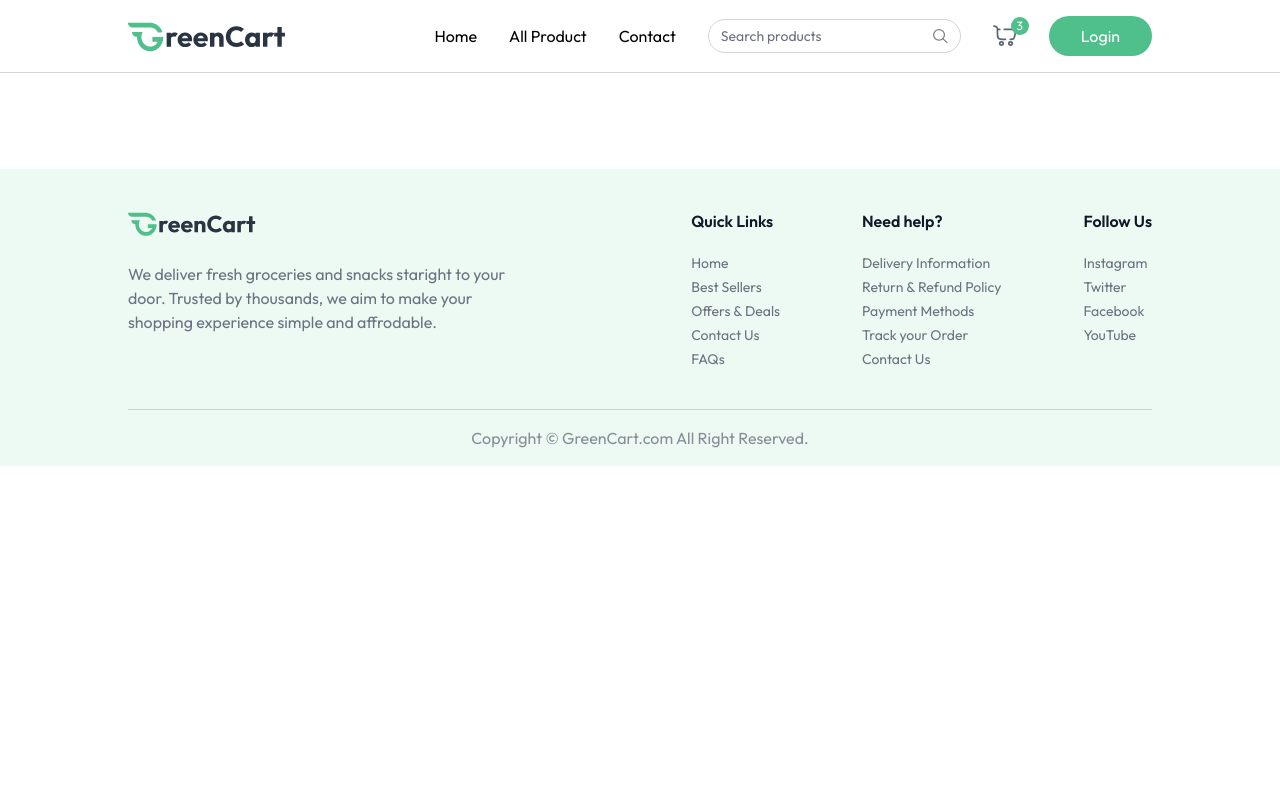
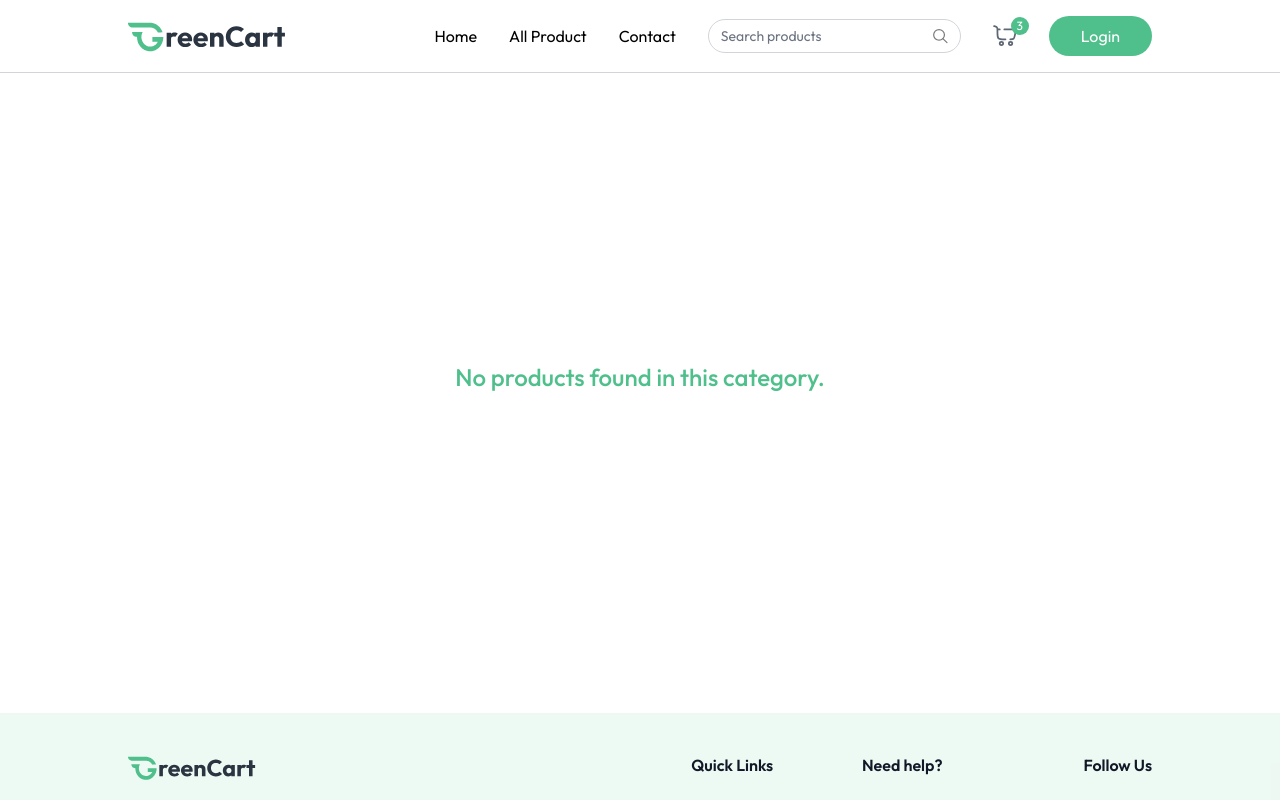
Before and after one commit to Navneeth-7989/greencart-mern, a React (Vite) app in the folder client/: page /products/1 in a window 1280 px wide. Shown: the top 800 px of the page. Built offline with nearby package versions, Linux system fonts and the light colour scheme.

Commit message:
feat: complete category page and click function

```diff
--- a/client/src/App.jsx
+++ b/client/src/App.jsx
@@ -7,6 +7,7 @@ import Footer from './components/Footer'
 import { useAppContext } from './context/AppContext'
 import Login from './components/Login'
 import AllProducts from './pages/AllProducts'
+import ProductCategory from './pages/ProductCategory'
 
 
 const App = () => {
@@ -24,6 +25,7 @@ const App = () => {
         <Routes>
           <Route path='/' element={<Home />} />
           <Route path='/products' element={<AllProducts/>} />
+          <Route path='/products/:category' element={<ProductCategory/>} />
         </Routes>
       </div>
      {!isSellerPath && <Footer/>}
--- /dev/null
+++ b/client/src/pages/ProductCategory.jsx
@@ -0,0 +1,46 @@
+import React from 'react'
+import { useAppContext } from '../context/AppContext'
+import { useParams } from 'react-router-dom'
+import { categories } from '../assets/assets'
+import ProductCard from '../components/ProductCard'
+
+const ProductCategory = () => {
+    const { products } = useAppContext()
+    const { category } = useParams()
+
+    const searchCategory = categories.find(
+        (item) => item.path.toLowerCase() === category
+    )
+
+    const filteredProducts = products.filter(
+        (product) => product.category.toLowerCase() === category
+    )
+
+    return (
+        <div className='mt-16'>
+            {searchCategory && (
+                <div className='flex flex-col items-end w-max'>
+                    <p className='text-2xl font-medium'>
+                        {searchCategory.text.toUpperCase()}
+                    </p>
+                    <div className='w-16 h-0.5 bg-primary rounded-full'></div>
+                </div>
+            )}
+
+            {filteredProducts.length > 0 ? (
+                <div className='grid grid-cols-2 sm:grid-cols-3 md:grid-cols-4 lg:grid-cols-5 gap-3 md:gap-6 mt-6'>
+                    {filteredProducts.map((product) => (
+                        <ProductCard key={product._id} product={product} />
+                    ))}
+                </div>
+            ) : (
+
+                <div className='flex items-center justify-center h-[60vh]'>
+                    <p className='text-2xl font-medium text-primary'>No products found in this category.</p>
+                </div>
+            )}
+        </div>
+    )
+}
+
+export default ProductCategory
```
